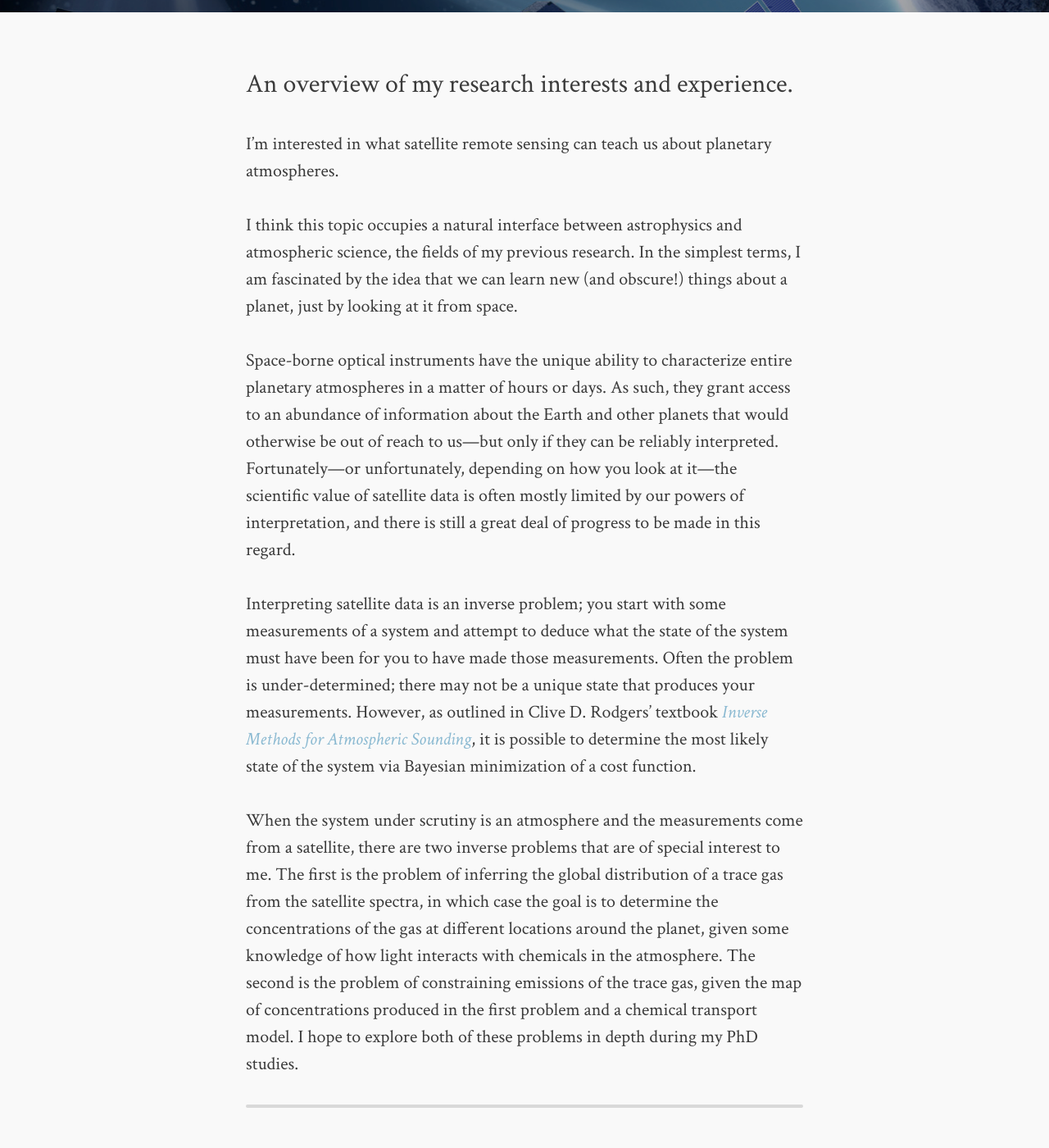
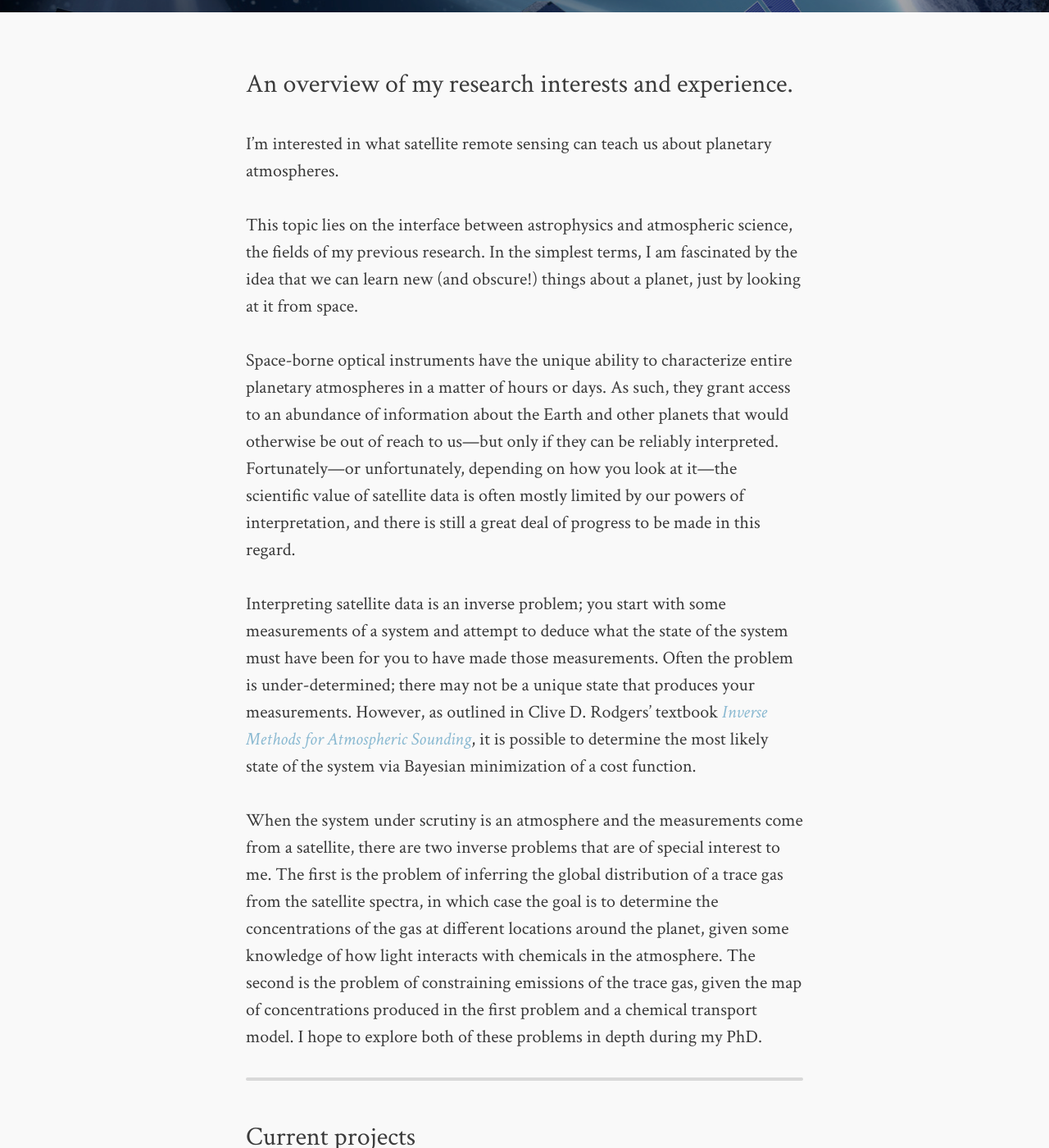
Before and after one commit to djvaron/djvaron.github.io, a Jekyll site: the page built from research.md, in a window 1280 px wide and 1400 px high, scrolled down 535 px. Shown: the whole window at 82% size. Built offline with Jekyll 4.4.1, drawn with Linux system fonts in a browser that asks for light colours.

Commit message:
edit research

```diff
--- a/research.md
+++ b/research.md
@@ -10,7 +10,7 @@
 
 I'm interested in what satellite remote sensing can teach us about planetary atmospheres.
 
-I think this topic occupies a natural interface between astrophysics and atmospheric science, the fields of my previous research. In the simplest terms, I am fascinated by the idea that we can learn new (and obscure!) things about a planet, just by looking at it from space.
+This topic lies on the interface between astrophysics and atmospheric science, the fields of my previous research. In the simplest terms, I am fascinated by the idea that we can learn new (and obscure!) things about a planet, just by looking at it from space.
 
 Space-borne optical instruments have the unique ability to characterize entire planetary atmospheres in a matter of hours or days. As such, they grant access to an abundance of information about the Earth and other planets that would otherwise be out of reach to us---but only if they can be reliably interpreted. Fortunately---or unfortunately, depending on how you look at it---the scientific value of satellite data is often mostly limited by our powers of interpretation, and there is still a great deal of progress to be made in this regard.
 <!--This is what motivates me in my research.-->
@@ -19,7 +19,7 @@
 
 Interpreting satellite data is an inverse problem; you start with some measurements of a system and attempt to deduce what the state of the system must have been for you to have made those measurements. Often the problem is under-determined; there may not be a unique state that produces your measurements. However, as outlined in Clive D. Rodgers' textbook [<em>Inverse Methods for Atmospheric Sounding</em>](https://books.google.be/books/about/Inverse_Methods_for_Atmospheric_Sounding.html?id=dW-0QgAACAAJ&redir_esc=y), it is possible to determine the most likely state of the system via Bayesian minimization of a cost function.
 
-When the system under scrutiny is an atmosphere and the measurements come from a satellite, there are two inverse problems that are of special interest to me. The first is the problem of inferring the global distribution of a trace gas from the satellite spectra, in which case the goal is to determine the concentrations of the gas at different locations around the planet, given some knowledge of how light interacts with chemicals in the atmosphere. The second is the problem of constraining emissions of the trace gas, given the map of concentrations produced in the first problem and a chemical transport model. I hope to explore both of these problems in depth during my PhD studies.
+When the system under scrutiny is an atmosphere and the measurements come from a satellite, there are two inverse problems that are of special interest to me. The first is the problem of inferring the global distribution of a trace gas from the satellite spectra, in which case the goal is to determine the concentrations of the gas at different locations around the planet, given some knowledge of how light interacts with chemicals in the atmosphere. The second is the problem of constraining emissions of the trace gas, given the map of concentrations produced in the first problem and a chemical transport model. I hope to explore both of these problems in depth during my PhD.
 
 - - -
 
```
